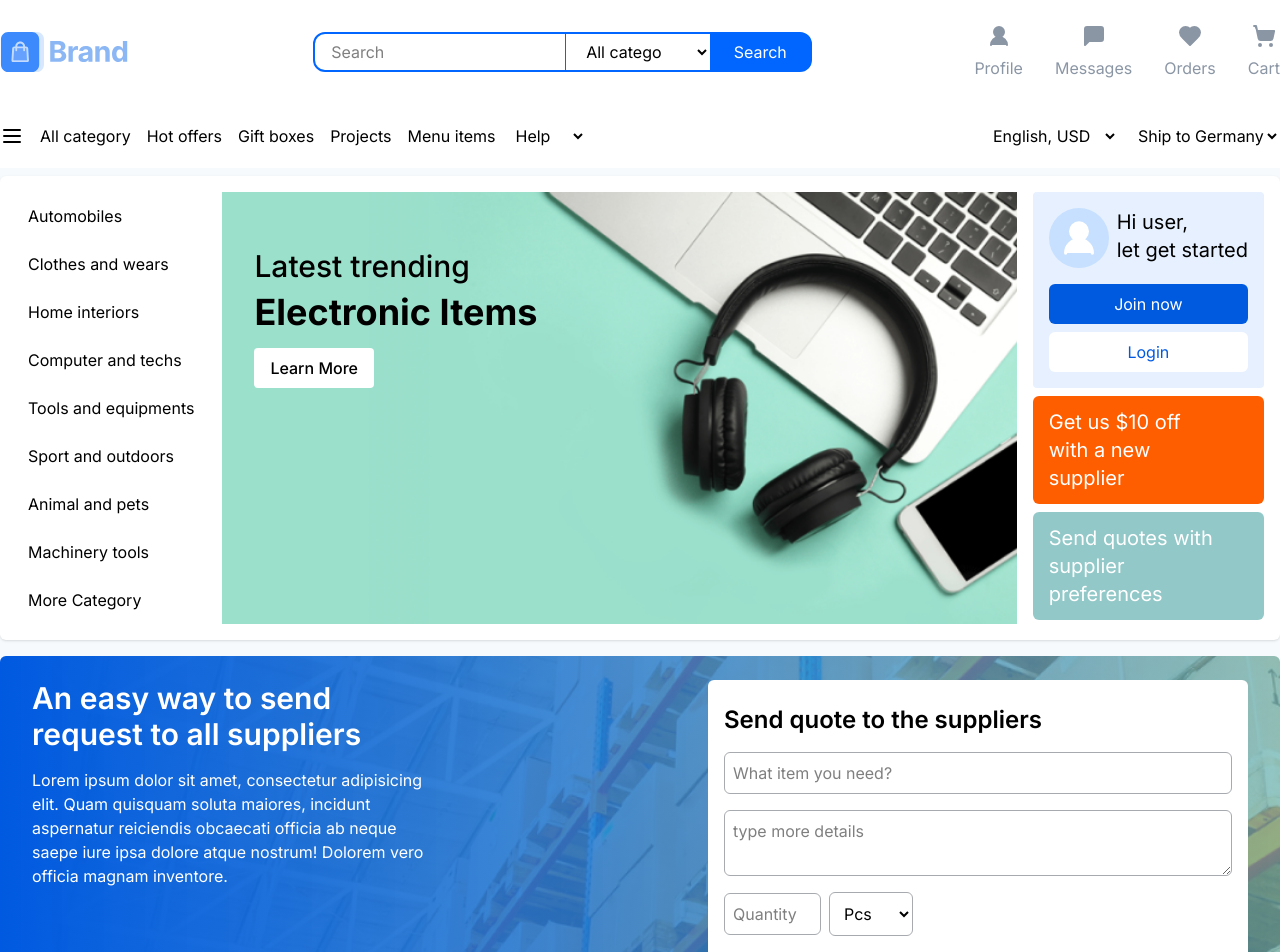
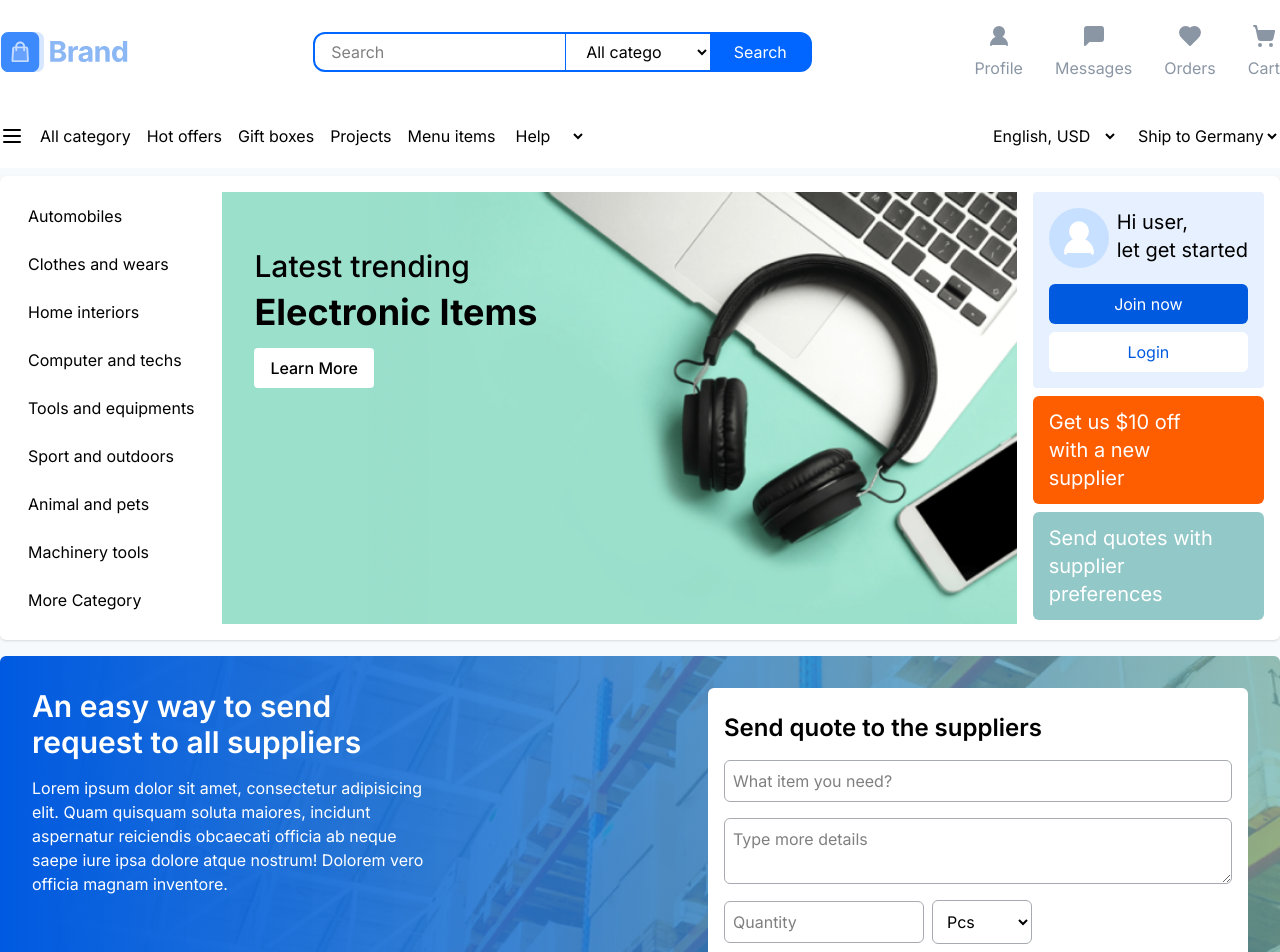
Before and after one commit to SouleymaneSy7/ecommerce-frontend-design, a Next.js app: page / in a window 1280 px wide. Shown: the top 952 px of the page. Built offline with nearby package versions, Linux system fonts and the light colour scheme.

Commit message:
feat: update the quote to suppliers component

```diff
--- a/src/components/layouts/QuoteToSuppliers.tsx
+++ b/src/components/layouts/QuoteToSuppliers.tsx
@@ -11,7 +11,7 @@ const QuoteToSuppliers = () => {
   return (
     <Container
       as={"section"}
-      className="quote-to-suppliers-bg-image | flex items-start justify-between py-6 px-8 mt-4 rounded-md"
+      className="quote-to-suppliers-bg-image | flex items-start justify-between py-8 px-8 mt-4 rounded-md"
     >
       <div className="text-shade-100 w-full max-w-[400px] ">
         <Title level="h2" ariaLevel={2} className="text-3xl font-semibold mb-4">
@@ -36,7 +36,7 @@ const QuoteToSuppliers = () => {
 
         <textarea
           name="message"
-          placeholder="type more details"
+          placeholder="Type more details"
           className="w-full p-2 border border-shade-400 rounded-md"
         />
 
@@ -46,12 +46,12 @@ const QuoteToSuppliers = () => {
             placeholder="Quantity"
             min={0}
             max={100}
-            className="w-full max-w-[200px] p-2 border border-shade-400 rounded-md"
+            className="w-[200px] p-2 border border-shade-400 rounded-md"
           />
 
           <select
             name="pcs"
-            className="p-2.5  border border-shade-400 rounded-md"
+            className="w-[100px] p-2.5  border border-shade-400 rounded-md"
           >
             <option value="pcs">Pcs</option>
             <option value="1-pcs">1 pcs</option>
```
